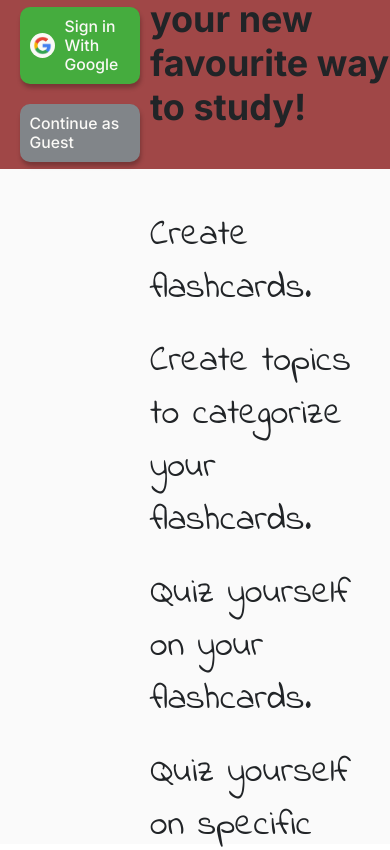
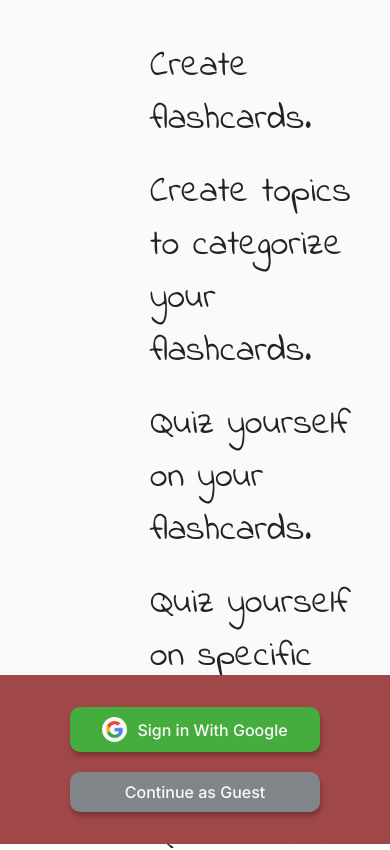
Before and after one commit to NaspoDev/QuizMe, a React (Vite) app in the folder client/: page / in a window 390 px wide. Shown: the top 850 px of the page. Built offline with nearby package versions, Linux system fonts and the light colour scheme.

Commit message:
sidebar responsive design moved to bottom

```diff
--- a/client/src/App.scss
+++ b/client/src/App.scss
@@ -25,7 +25,7 @@
 // At this width, the sidebar should turn into a header on the top.
 @media (max-width: 1100px) {
   .App {
-    flex-direction: column;
+    flex-direction: column-reverse;
 
     .Sidebar {
       width: 100%;
--- a/client/src/components/flashcards_page/FlashcardsPage.scss
+++ b/client/src/components/flashcards_page/FlashcardsPage.scss
@@ -34,7 +34,7 @@
     }
 
     .add-task-button {
-      position: fixed;
+      position: absolute;
       bottom: 7%;
       right: 5%;
     }
--- a/client/src/components/sidebar/Sidebar.scss
+++ b/client/src/components/sidebar/Sidebar.scss
@@ -79,14 +79,16 @@
 
 @media (max-width: 1100px) {
   .Sidebar {
-    @include displayFlex(row);
-    gap: 150px;
+    @include displayFlex(row, space-between);
+    gap: 0px;
+    padding: 0px 5%;
 
     .heading {
       padding-bottom: 0px;
 
       .developer-credits-mobile {
         display: block;
+        padding: 0px;
       }
     }
 
@@ -108,9 +110,15 @@
 
 @media (max-width: 850px) {
   .Sidebar {
+    font-size: 16px;
+  }
+}
+
+@media (max-width: 550px) {
+  .Sidebar {
     @include displayFlex(row, space-between);
     gap: 0px;
-    padding: 0px 5%;
+    padding: 0px 10%;
 
     .heading {
       display: none;
@@ -121,5 +129,16 @@
       gap: 20px;
       font-size: 0.875em;
     }
+
+    .buttons {
+      .landing-page-button {
+        justify-self: center;
+      }
+    }
+  }
+
+  // Setting display to flex and center for the landing page sidebar.
+  .Sidebar.landing-page-sidebar {
+    @include displayFlex();
   }
 }
--- a/client/src/components/sidebar/Sidebar.tsx
+++ b/client/src/components/sidebar/Sidebar.tsx
@@ -21,7 +21,13 @@ function Sidebar({ pathname }: SidebarProps) {
   const user: User = getUser();
 
   return (
-    <div className="Sidebar">
+    // If we are on the landing page, add a landing page sidebar css class.
+    // (Used for styling with responsive design).
+    <div
+      className={`Sidebar ${
+        pathname == "/" ? "landing-page-sidebar" : ""
+      }`.trim()}
+    >
       <div className="heading">
         <h1 className="title font-bold text-2xl">QuizMe</h1>
         <h2 className="subtitle font-light text">A flashcard app.</h2>
@@ -49,14 +55,14 @@ function Sidebar({ pathname }: SidebarProps) {
               text="Sign in With Google"
               onClick={googleSignIn}
               iconImage={googleIcon}
-              additionalClasses="sidebar-button-green"
+              additionalClasses="sidebar-button-green landing-page-button"
               additionalImageClasses="google-sign-in-button-image"
             />
 
             <SidebarButton
               text="Continue as Guest"
               onClick={handleGuestSignIn}
-              additionalClasses="sidebar-button-gray"
+              additionalClasses="sidebar-button-gray landing-page-button"
             />
           </>
         )}
--- a/client/src/components/sidebar/sidebar_button/SidebarButton.scss
+++ b/client/src/components/sidebar/sidebar_button/SidebarButton.scss
@@ -27,12 +27,20 @@
     width: 150px;
     padding: 10px 0px;
   }
+
+  .landing-page-button {
+    width: 300px;
+  }
 }
 
 @media (max-width: 850px) {
   .SidebarButton {
     width: 120px;
     padding: 10px 10px;
-    font-size: 0.875em;
+    font-size: 16px;
+  }
+
+  .landing-page-button {
+    width: 250px;
   }
 }
--- a/client/src/components/start_quiz_page/StartQuizPage.scss
+++ b/client/src/components/start_quiz_page/StartQuizPage.scss
@@ -9,6 +9,7 @@
   @include displayFlex(column, flex-start);
   padding: 50px 50px 0px 50px;
   overflow: scroll;
+  overflow-x: hidden;
 
   .start-quiz-heading {
     margin-bottom: 70px;
--- a/client/src/components/topics_page/TopicsPage.scss
+++ b/client/src/components/topics_page/TopicsPage.scss
@@ -81,7 +81,7 @@
   }
 
   .add-topic-button {
-    position: fixed;
+    position: absolute;
     bottom: 7%;
     right: 5%;
   }
@@ -89,7 +89,7 @@
 
 @media (max-width: 1100px) {
   .TopicsPage {
-    padding: 50px 0px;
+    padding: 50px 0px 0px 0px;
 
     .topics-heading {
       margin-bottom: 40px;
@@ -99,7 +99,7 @@
 
 @media (max-width: 850px) {
   .TopicsPage {
-    padding: 5% 0px;
+    padding: 5% 0px 0px 0px;
     // Lowering the size of all text by a little.
     // I can do this because I use em sizing, so can just re-define a lower base
     // size and everything will follow relative to that.
```
